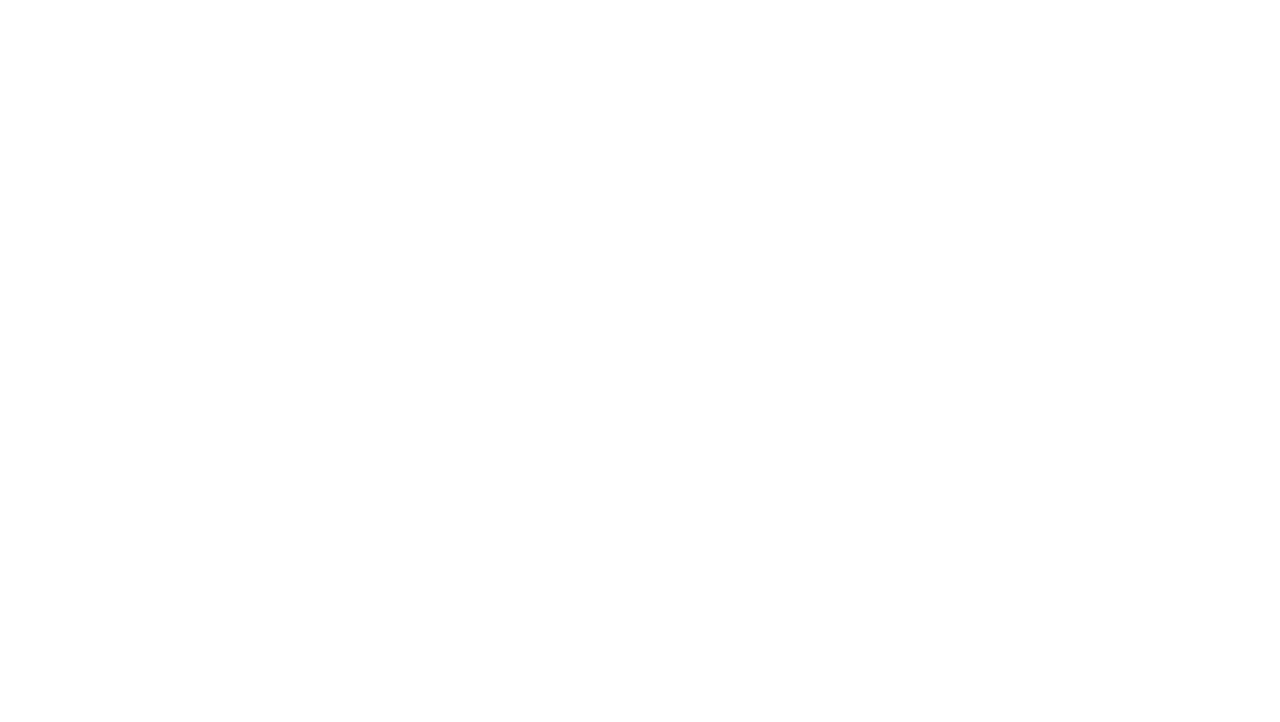
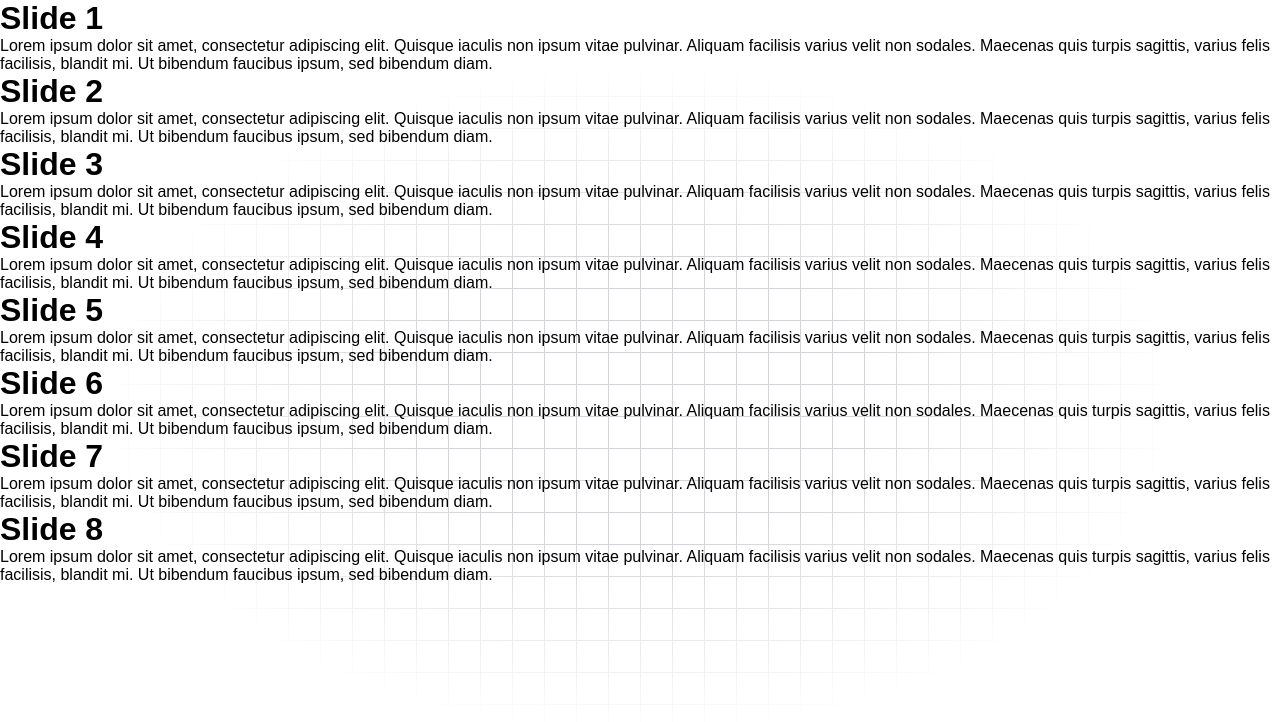
Before and after one commit to ShafiraHasnaF/fira_html, a plain HTML site: page index.html in a window 1280 px wide. Drawn offline with nearby package versions, Linux system fonts and the light colour scheme; a web font is replaced by a local one.

Commit message:
change theme

```diff
--- a/assets/custom.css
+++ b/assets/custom.css
@@ -0,0 +1,35 @@
+* {
+    padding: 0;
+    margin: 0;
+    box-sizing: border-box;
+}
+body {
+    font-family: "Sour Gummy", sans-serif;
+    font-optical-sizing: auto;
+    /* font-weight: 400; */
+    font-style: normal;
+    /* font-variation-settings:
+        "wdth" 100; */
+}
+
+/* BACKGROUND PTRN  */
+/* src : patterncraft.fun Diagonal Fade Center Grid */
+.bg-pattern {
+  min-height: 100vh;
+  width: 100%;
+  background-color: #ffff;
+  position: relative;
+}
+
+.bg-pattern::before {
+  content: "";
+  position: absolute;
+  inset: 0;
+  z-index: -10;
+  background-image:
+    linear-gradient(to right, #d1d5db 1px, transparent 1px),
+    linear-gradient(to bottom, #d1d5db 1px, transparent 1px);
+  background-size: 32px 32px;
+  -webkit-mask-image: radial-gradient(ellipse 60% 60% at 50% 50%, #000 30%, transparent 70%);
+  mask-image: radial-gradient(ellipse 60% 60% at 50% 50%, #000 30%, transparent 70%);
+}
--- a/index.html
+++ b/index.html
@@ -5,17 +5,78 @@
     <meta charset="UTF-8">
     <meta name="viewport" content="width=device-width, initial-scale=1.0">
     <title>Fira | Personal Website</title>
+    <link rel="icon" type="image/png" href="./assets/img/head_icon.png" />
 
     <!-- daisyui -->
-    <link href="https://cdn.jsdelivr.net/npm/daisyui@5" rel="stylesheet" type="text/css" />
-    <script src="https://cdn.jsdelivr.net/npm/@tailwindcss/browser@4"></script>
+    <!-- <script src="https://cdn.tailwindcss.com?plugins=forms,typography"></script>
+    <link href="https://cdn.jsdelivr.net/npm/daisyui@4.12.0/dist/full.min.css" rel="stylesheet"> -->
     <link rel="stylesheet" href="./assets/icons/remixicons/remixicon.css"> <!-- remix icons -->
+    <link rel="stylesheet" type="text/css" href="./assets/custom.css"> <!-- custom styles -->
+    <!-- google fonts -->
+    <link rel="preconnect" href="https://fonts.googleapis.com">
+    <link rel="preconnect" href="https://fonts.gstatic.com" crossorigin>
+    <link href="https://fonts.googleapis.com/css2?family=Sour+Gummy:ital,wght@0,100..900;1,100..900&display=swap"
+        rel="stylesheet">
 </head>
 
-<body>
+<body class="bg-pattern">
+    <!-- <div class="flex items-center justify-center min-h-screen">
+        <div class="text-center">
+            <p>please ignore this text</p>
+        </div>
+    </div> -->
+    <div class="slider">
+        <div class="item">
+            <h1>Slide 1</h1>
+            Lorem ipsum dolor sit amet, consectetur adipiscing elit. Quisque iaculis non ipsum vitae pulvinar. Aliquam
+            facilisis varius velit non sodales. Maecenas quis turpis sagittis, varius felis facilisis, blandit mi. Ut
+            bibendum faucibus ipsum, sed bibendum diam.
+        </div>
+        <div class="item">
+            <h1>Slide 2</h1>
+            Lorem ipsum dolor sit amet, consectetur adipiscing elit. Quisque iaculis non ipsum vitae pulvinar. Aliquam
+            facilisis varius velit non sodales. Maecenas quis turpis sagittis, varius felis facilisis, blandit mi. Ut
+            bibendum faucibus ipsum, sed bibendum diam.
+        </div>
+        <div class="item">
+            <h1>Slide 3</h1>
+            Lorem ipsum dolor sit amet, consectetur adipiscing elit. Quisque iaculis non ipsum vitae pulvinar. Aliquam
+            facilisis varius velit non sodales. Maecenas quis turpis sagittis, varius felis facilisis, blandit mi. Ut
+            bibendum faucibus ipsum, sed bibendum diam.
+        </div>
+        <div class="item">
+            <h1>Slide 4</h1>
+            Lorem ipsum dolor sit amet, consectetur adipiscing elit. Quisque iaculis non ipsum vitae pulvinar. Aliquam
+            facilisis varius velit non sodales. Maecenas quis turpis sagittis, varius felis facilisis, blandit mi. Ut
+            bibendum faucibus ipsum, sed bibendum diam.
+        </div>
+        <div class="item">
+            <h1>Slide 5</h1>
+            Lorem ipsum dolor sit amet, consectetur adipiscing elit. Quisque iaculis non ipsum vitae pulvinar. Aliquam
+            facilisis varius velit non sodales. Maecenas quis turpis sagittis, varius felis facilisis, blandit mi. Ut
+            bibendum faucibus ipsum, sed bibendum diam.
+        </div>
+        <div class="item">
+            <h1>Slide 6</h1>
+            Lorem ipsum dolor sit amet, consectetur adipiscing elit. Quisque iaculis non ipsum vitae pulvinar. Aliquam
+            facilisis varius velit non sodales. Maecenas quis turpis sagittis, varius felis facilisis, blandit mi. Ut
+            bibendum faucibus ipsum, sed bibendum diam.
+        </div>
+        <div class="item">
+            <h1>Slide 7</h1>
+            Lorem ipsum dolor sit amet, consectetur adipiscing elit. Quisque iaculis non ipsum vitae pulvinar. Aliquam
+            facilisis varius velit non sodales. Maecenas quis turpis sagittis, varius felis facilisis, blandit mi. Ut
+            bibendum faucibus ipsum, sed bibendum diam.
+        </div>
+        <div class="item">
+            <h1>Slide 8</h1>
+            Lorem ipsum dolor sit amet, consectetur adipiscing elit. Quisque iaculis non ipsum vitae pulvinar. Aliquam
+            facilisis varius velit non sodales. Maecenas quis turpis sagittis, varius felis facilisis, blandit mi. Ut
+            bibendum faucibus ipsum, sed bibendum diam.
+        </div>
+    </div>
 
-
-
+    <script src="/assets/script.js"></script>
 </body>
 
 </html>
```
Also changed, not shown: assets/img/head_icon.png (added).
